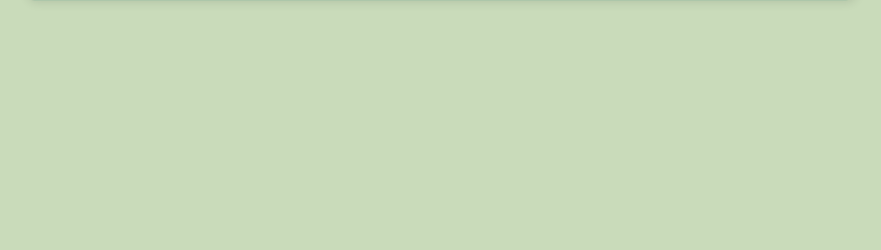
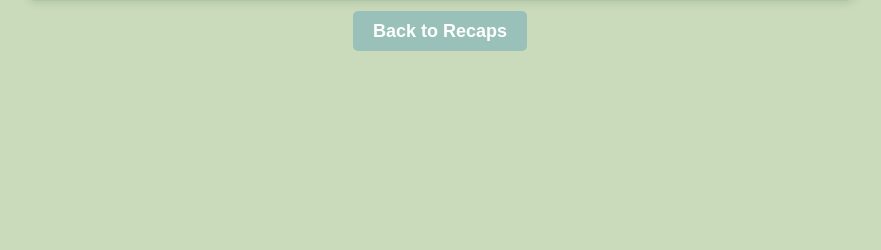
Before and after one commit to KamilesVersion/SWOD, a Flask app: template SWOD/SWOD/templates/todays_recap.html in a window 1280 px wide. Shown: the part 603-853 px from the top of the page, without its empty margins (200-1081 px from the left). Run offline with Flask 3, Linux system fonts and the light colour scheme; the template is opened without the code that fills it, so the values that code supplies are empty.

Commit message:
Back to recaps button in todays recap

```diff
--- a/SWOD/SWOD/templates/todays_recap.html
+++ b/SWOD/SWOD/templates/todays_recap.html
@@ -171,7 +171,7 @@
             <p class="highlight">{{ total_minutes }} minutes</p>
         </div>
 
-        <!--<a href="/recap" class="recap-button">Back to Recaps</a>-->
+        <a href="/recap" class="recap-button">Back to Recaps</a>
     </div>
 </body>
 </html>
```
